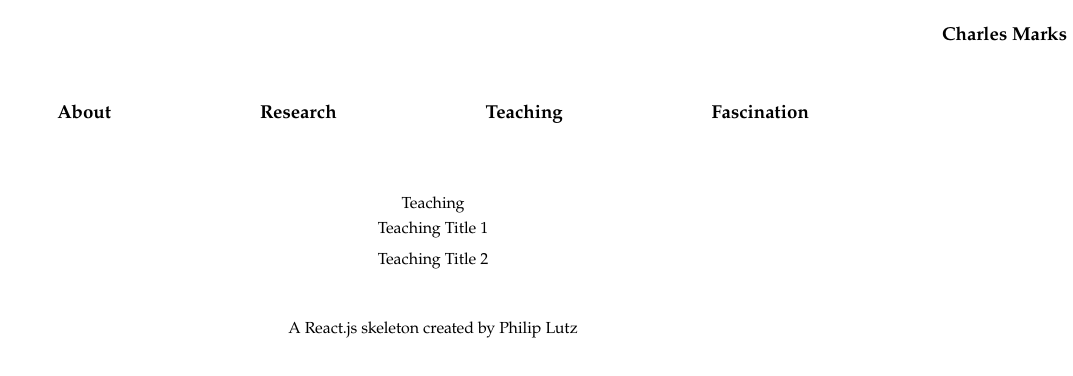
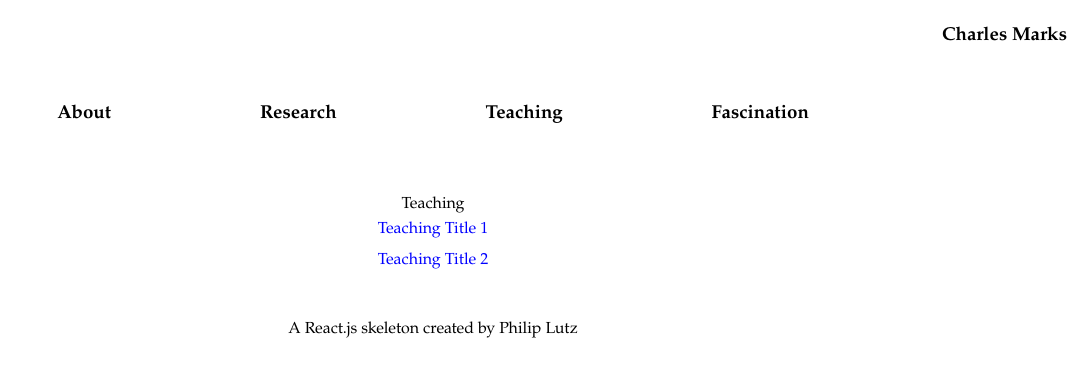
Before and after one commit to cmarkymark/portfolio-marks, a React (Create React App) app: page /teaching in a window 1280 px wide. Shown: the top 376 px of the page, without its empty margins (207-1280 px from the left). Built offline with nearby package versions, Linux system fonts and the light colour scheme.

Commit message:
Update App.css

```diff
--- a/src/App.css
+++ b/src/App.css
@@ -11,3 +11,7 @@
   text-align: center;
 
 }
+
+#content a:link {
+  color: blue;
+}
```
